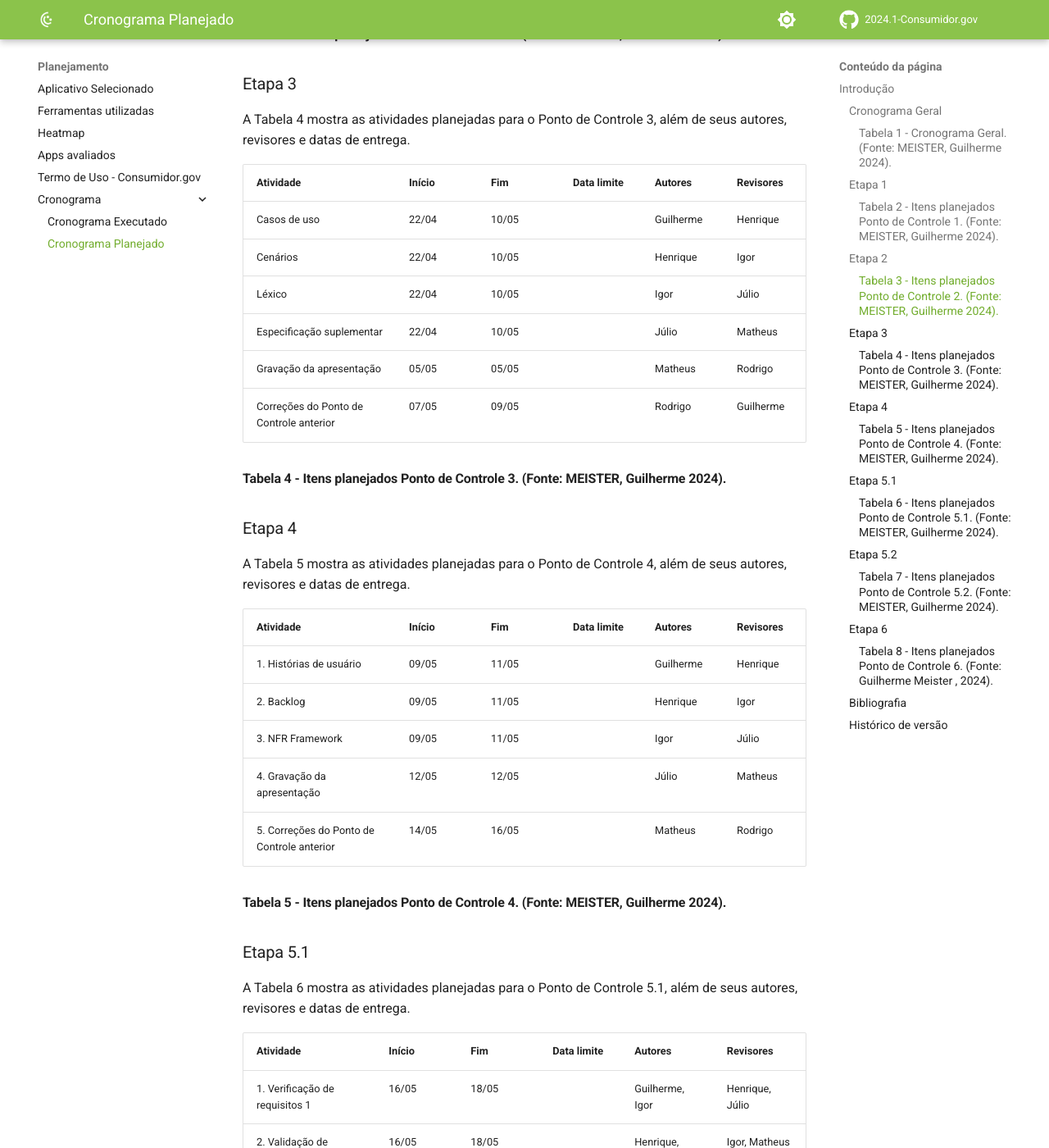
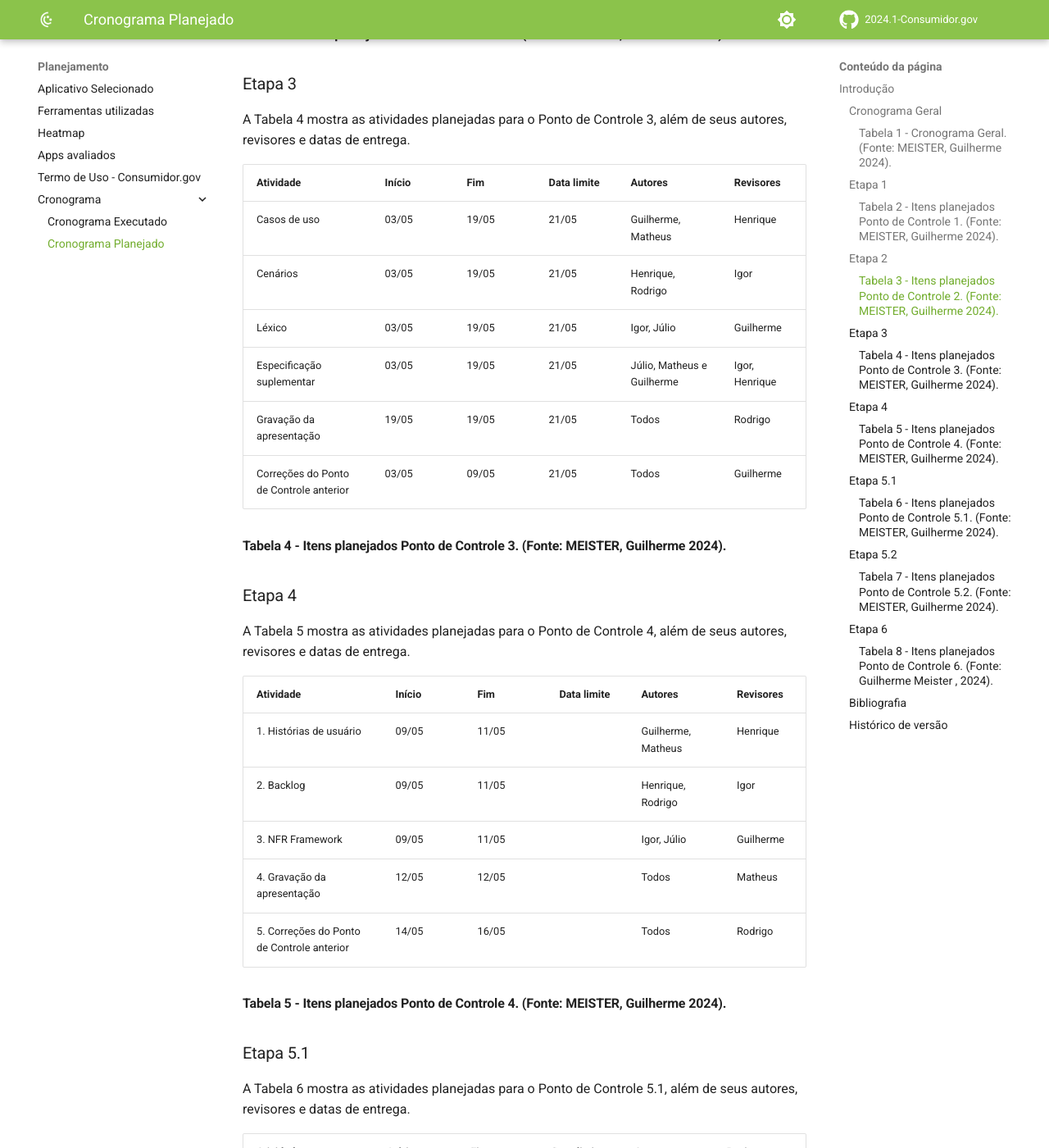
Before and after one commit to Requisitos-de-Software/2024.1-Grupo08, an MkDocs documentation site: the page built from docs/Planejamento/cronograma/cronograma-planejado.md, in a window 1280 px wide and 1400 px high, scrolled down 3660 px. Shown: the whole window at 82% size. Built offline with MkDocs 1.6.1 and Material for MkDocs 9.7.7, drawn with Linux system fonts in a browser that asks for light colours; comment, search, counter and statistics services are not loaded.

Commit message:
upt etapa 3

```diff
--- a/docs/Planejamento/cronograma/cronograma-planejado.md
+++ b/docs/Planejamento/cronograma/cronograma-planejado.md
@@ -68,12 +68,12 @@ A Tabela 4 mostra as atividades planejadas para o Ponto de Controle 3, além de
 
 | Atividade | Início | Fim | Data limite |Autores | Revisores |
 |-----------|--------|-----|-----|---------|-----------|
-| Casos de uso | 22/04 | 10/05 | | Guilherme | Henrique |
-| Cenários |  22/04 | 10/05 | | Henrique | Igor |
-| Léxico | 22/04 | 10/05 | | Igor | Júlio |
-| Especificação suplementar |  22/04 | 10/05 | | Júlio | Matheus |
-| Gravação da apresentação | 05/05 | 05/05 | | Matheus | Rodrigo |
-| Correções do Ponto de Controle anterior | 07/05 | 09/05 | | Rodrigo | Guilherme |
+| Casos de uso | 03/05 | 19/05 | 21/05 | Guilherme, Matheus | Henrique |
+| Cenários |  03/05 | 19/05 | 21/05 | Henrique, Rodrigo | Igor |
+| Léxico | 03/05 | 19/05 | 21/05 | Igor, Júlio | Guilherme |
+| Especificação suplementar |  03/05 | 19/05 | 21/05 | Júlio, Matheus e Guilherme | Igor, Henrique |
+| Gravação da apresentação | 19/05 | 19/05 | 21/05 | Todos | Rodrigo |
+| Correções do Ponto de Controle anterior | 03/05 | 09/05 | 21/05 | Todos | Guilherme |
 
 #### Tabela 4 - Itens planejados Ponto de Controle 3. (Fonte: MEISTER, Guilherme 2024).
 
@@ -83,11 +83,11 @@ A Tabela 5 mostra as atividades planejadas para o Ponto de Controle 4, além de
 
 | Atividade | Início | Fim | Data limite |Autores | Revisores |
 |-----------|--------|-----|-----|---------|-----------|
-| 1. Histórias de usuário | 09/05 | 11/05 | | Guilherme | Henrique |
-| 2. Backlog |  09/05 | 11/05 | | Henrique | Igor |
-| 3. NFR Framework | 09/05 | 11/05 | | Igor | Júlio |
-| 4. Gravação da apresentação | 12/05 | 12/05 || Júlio | Matheus |
-| 5. Correções do Ponto de Controle anterior | 14/05 | 16/05 || Matheus | Rodrigo |
+| 1. Histórias de usuário | 09/05 | 11/05 | | Guilherme, Matheus | Henrique |
+| 2. Backlog |  09/05 | 11/05 | | Henrique, Rodrigo | Igor |
+| 3. NFR Framework | 09/05 | 11/05 | | Igor, Júlio | Guilherme |
+| 4. Gravação da apresentação | 12/05 | 12/05 || Todos | Matheus |
+| 5. Correções do Ponto de Controle anterior | 14/05 | 16/05 || Todos | Rodrigo |
 
 #### Tabela 5 - Itens planejados Ponto de Controle 4. (Fonte: MEISTER, Guilherme 2024).
 
```
